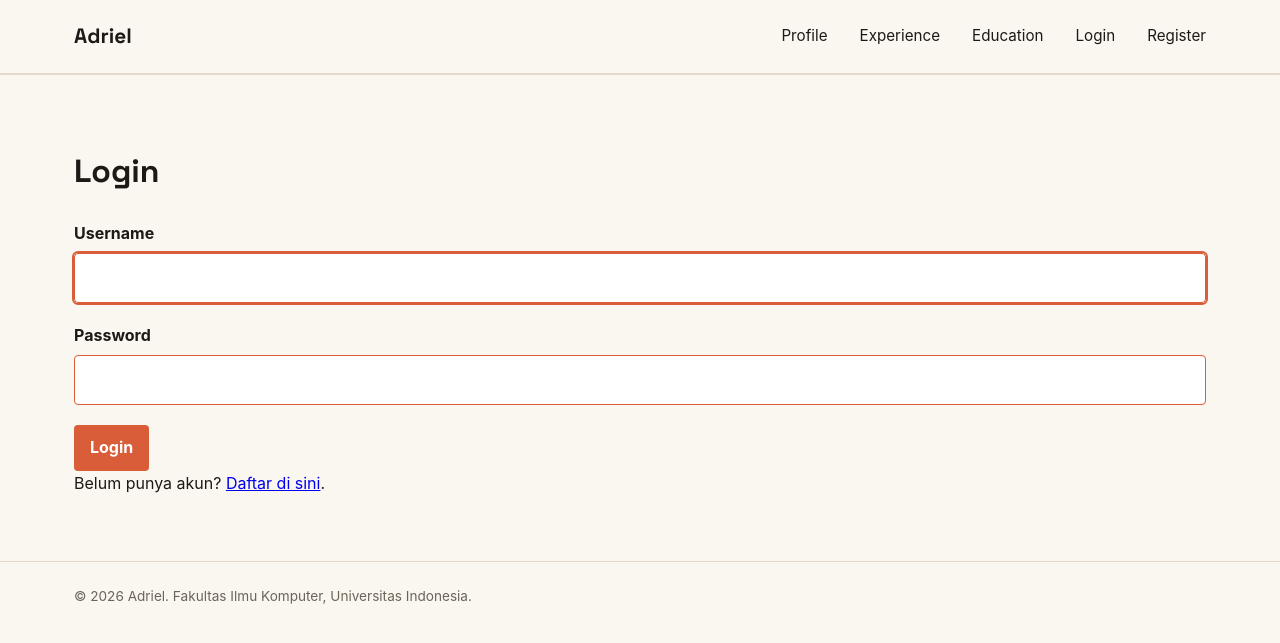
After one commit to AdrielRaynard/myportofolio, a Django app: page /login/ in a window 1280 px wide. The commit adds this page. Shown: the top 643 px of the page. Run offline with Django 5.2, Linux system fonts and the light colour scheme.

Commit message:
Tutorial 04

```diff
--- a/main/models.py
+++ b/main/models.py
@@ -1,3 +1,4 @@
+from django.contrib.auth.models import User
 from django.db import models
 
 import uuid
@@ -48,6 +49,9 @@ class Education(models.Model):
     tahun_masuk = models.PositiveIntegerField()
     tahun_lulus = models.PositiveIntegerField(blank=True, null=True)
     deskripsi = models.TextField(blank=True)
+    starred_by = models.ManyToManyField(
+        User, related_name="starred_projects", blank=True
+    )
 
     class Meta:
         ordering = ['-tahun_masuk']
--- a/main/urls.py
+++ b/main/urls.py
@@ -15,6 +15,10 @@ from main.views import (
     show_main,
     update_education,
     update_experience,
+    register,
+    login_user,
+    logout_user,
+    toggle_star,
 )
 
 app_name = "main"
@@ -41,4 +45,11 @@ urlpatterns = [
     path("api/experience/<uuid:experience_id>/", get_experience_detail_json, name="get_experience_detail_json"),
     path("api/education/", get_education_json, name="get_education_json"),
     path("api/education/<uuid:education_id>/", get_education_detail_json, name="get_education_detail_json"),
+
+    path("register/", register, name="register"),
+    path("login/", login_user, name="login"),
+    path("logout/", logout_user, name="logout"),
+
+    path(
+    "educations/<uuid:education_id>/star/", toggle_star, name="toggle_star"),
 ]
--- a/main/views.py
+++ b/main/views.py
@@ -7,21 +7,23 @@ Struktur berkas:
     4. Education           : halaman + JSON Data Delivery + Create/Update/Delete.
     5. Portfolio PDF       : unduh ringkasan portofolio.
 """
-
+import datetime
 from io import BytesIO
-
 from django.contrib import messages
 from django.core import serializers
-
 from django.http import HttpResponse, JsonResponse
 from django.shortcuts import get_object_or_404, redirect, render
 from django.urls import reverse
 from django.template.loader import render_to_string
 from django.views.decorators.http import require_POST, require_safe
 from xhtml2pdf import pisa
-
 from main.forms import EducationForm, ExperienceForm, SecretCodeForm
 from main.models import Education, Experience
+from django.contrib.auth import login, logout
+from django.contrib.auth.forms import AuthenticationForm, UserCreationForm
+from django.shortcuts import redirect, render
+from django.contrib.auth.decorators import login_required
+from django.core.exceptions import PermissionDenied
 
 OWNER_NAME = "Adriel"
 
@@ -38,7 +40,11 @@ def _page_context(**extra):
 def _json_response(objects):
     """Serialisasi model instance / queryset menjadi respons `application/json`."""
     return HttpResponse(
-        serializers.serialize("json", objects),
+        serializers.serialize(
+            "json",
+            objects,
+            use_natural_foreign_keys=True
+        ),
         content_type="application/json",
     )
 
@@ -115,15 +121,17 @@ def _delete_with_secret(request, instance, *, success_url, success_message):
 # ---------------------------------------------------------------------------
 
 def show_main(request):
-    context = _page_context(
-        npm="2506587150",
-        study_program="S1 Sistem Informasi",
-        bio=(
-            "Mahasiswa Sistem Informasi Universitas Indonesia yang tertarik "
-            "pada pengembangan perangkat lunak dan pendidikan."
+    last_login = request.COOKIES.get('last_login', 'Belum ada sesi login / Cookie tidak ditemukan')
+    context = {
+        "name": "Adriel",
+        "npm": "2506587150",
+        "study_program": "S1 Sistem Informasi",
+        "bio": (
+            "Mahasiswa Fakultas Ilmu Komputer Universitas Indonesia yang tertarik "
+            "pada pengembangan perangkat lunak dan bisnis."
         ),
-    )
-
+        "last_login": last_login,
+    }
     return render(request, "index.html", context)
 
 # ---------------------------------------------------------------------------
@@ -228,7 +236,10 @@ def show_education(request):
     )
     return render(request, "education.html", context)
 
+@login_required(login_url="/login/")
 def create_education(request):
+    if not request.user.is_superuser:
+        raise PermissionDenied
     return _form_view(
         request,
         EducationForm,
@@ -287,3 +298,54 @@ def download_portfolio_pdf(request):
     response = HttpResponse(result.getvalue(), content_type="application/pdf")
     response["Content-Disposition"] = 'attachment; filename="portfolio-adriel.pdf"'
     return response
+
+def register(request):
+    form = UserCreationForm(request.POST or None)
+
+    if request.method == "POST" and form.is_valid():
+        form.save()
+        messages.success(request, "Akun berhasil dibuat. Silakan login.")
+        return redirect("main:login")
+
+    context = {
+        "name": "Adriel",
+        "form": form,
+    }
+    return render(request, "register.html", context)
+
+def login_user(request):
+    form = AuthenticationForm(request, data=request.POST or None)
+
+    if request.method == "POST" and form.is_valid():
+        user = form.get_user()
+        login(request, user)
+        response = redirect("main:show_main")
+        response.set_cookie('last_login', datetime.datetime.now().strftime('%Y-%m-%d %H:%M:%S'))
+        return response
+
+    context = {
+        "name": "Adriel",
+        "form": form,
+    }
+    return render(request, "login.html", context)
+
+def logout_user(request):
+    logout(request)
+    response = redirect("main:show_main")
+    response.delete_cookie('last_login')
+    return response
+
+# Tanpa cek is_superuser: semua akun yang sudah login boleh memberi star
+@login_required(login_url="/login/")
+def toggle_star(request, education_id):
+    education = get_object_or_404(Education, pk=education_id)
+
+    if request.method == "POST":
+        # Kalau akun ini sudah pernah memberi star, batalkan star-nya.
+        # Kalau belum, tambahkan star.
+        if request.user in education.starred_by.all():
+            education.starred_by.remove(request.user)
+        else:
+            education.starred_by.add(request.user)
+
+    return redirect("main:show_education")
--- a/static/css/style.css
+++ b/static/css/style.css
@@ -924,3 +924,25 @@ body {
 .message--info {
     border-left-color: var(--accent);
 }
+
+.star-form {
+    display: inline;
+}
+
+.button-star {
+    display: inline-flex;
+    align-items: center;
+    gap: 0.4rem;
+    background: var(--ink);
+}
+
+.button-star.is-starred {
+    background: var(--accent);
+}
+
+.star-count {
+    padding: 0.05rem 0.4rem;
+    border-radius: 999px;
+    background: rgba(255, 255, 255, 0.25);
+    font-size: 0.8rem;
+}
--- a/templates/base.html
+++ b/templates/base.html
@@ -24,13 +24,13 @@
                     <a href="{% url 'main:show_main' %}">Profile</a>
                     <a href="{% url 'main:show_experience' %}">Experience</a>
                     <a href="{% url 'main:show_education' %}">Education</a>
-                    <a href="{% url 'main:download_portfolio_pdf' %}">Download PDF</a>
-
-                        <label for="theme-toggle" class="theme-toggle-label">
-                        <span class="theme-icon theme-icon--light">☀</span>
-                        <span class="theme-icon theme-icon--dark">☾</span>
-                        <span class="theme-toggle-text">Theme</span>
-                    </label>
+                    {% if user.is_authenticated %}
+                        <span class="nav-user">{{ user.username }}</span>
+                        <a href="{% url 'main:logout' %}">Logout</a>
+                    {% else %}
+                        <a href="{% url 'main:login' %}">Login</a>
+                        <a href="{% url 'main:register' %}">Register</a>
+                    {% endif %}
                 </nav>
             </div>
         </header>
--- a/templates/education.html
+++ b/templates/education.html
@@ -10,12 +10,13 @@
 
                 <div class="section-header">
                     <h1>Education</h1>
-
+                {% if user.is_superuser %}
                     <a href="{% url 'main:create_education' %}"
                        class="button add-button">
                         <span aria-hidden="true">+</span>
                         Tambah Pendidikan
                     </a>
+                {% endif %}
                 </div>
 
                 <form method="get"
@@ -77,7 +78,10 @@
                                 </a>
 
                                 {% url 'main:delete_education' education.id as delete_url %}
+                                {% include "components/education_star.html" with education=education %}
+                            {% if user.is_superuser %}
                                 {% include "components/delete_modal.html" with item_id=education.id item_label=education.nama_sekolah delete_url=delete_url noun="riwayat pendidikan" %}
+                            {% endif %}
                             </div>
                         </article>
                     {% empty %}
--- a/templates/index.html
+++ b/templates/index.html
@@ -24,6 +24,10 @@
                             <div class="meta-row">
                                 <dt>Program</dt>
                                 <dd>{{ study_program }}</dd>
+                            </div>
+                            <div class="meta-row">
+                                <dt>Sesi Terakhir Login</dt>
+                                <dd>{{ last_login }}</dd>
                             </div>
                         </dl>
                         <div class="social-links">
--- /dev/null
+++ b/templates/login.html
@@ -0,0 +1,33 @@
+{% extends "base.html" %}
+{% block meta %}
+    <title>Login - {{ name }}</title>
+{% endblock meta %}
+{% block content %}
+    <main>
+        <section class="experience-section">
+            <div class="container">
+                <h1>Login</h1>
+                {% for message in messages %}
+                    <p class="form-message">{{ message }}</p>
+                {% endfor %}
+                <form method="post" action="{% url 'main:login' %}" class="project-form">
+                    {% csrf_token %}
+                    {% for field in form %}
+                        <div class="form-group">
+                            <label for="{{ field.id_for_label }}">{{ field.label }}</label>
+                            {{ field }}
+                            {% for error in field.errors %}
+                                <p class="form-error">{{ error }}</p>
+                            {% endfor %}
+                        </div>
+                    {% endfor %}
+                    {% for error in form.non_field_errors %}
+                        <p class="form-error">{{ error }}</p>
+                    {% endfor %}
+                    <button type="submit" class="button">Login</button>
+                </form>
+                <p>Belum punya akun? <a href="{% url 'main:register' %}">Daftar di sini</a>.</p>
+            </div>
+        </section>
+    </main>
+{% endblock content %}
```
Also changed, not shown: templates/components/education_star.html (added, +20 -0 lines), templates/register.html (added, +33 -0 lines), test_e2e.py (added, +109 -0 lines), main/migrations/0005_education_starred_by.py (added).
